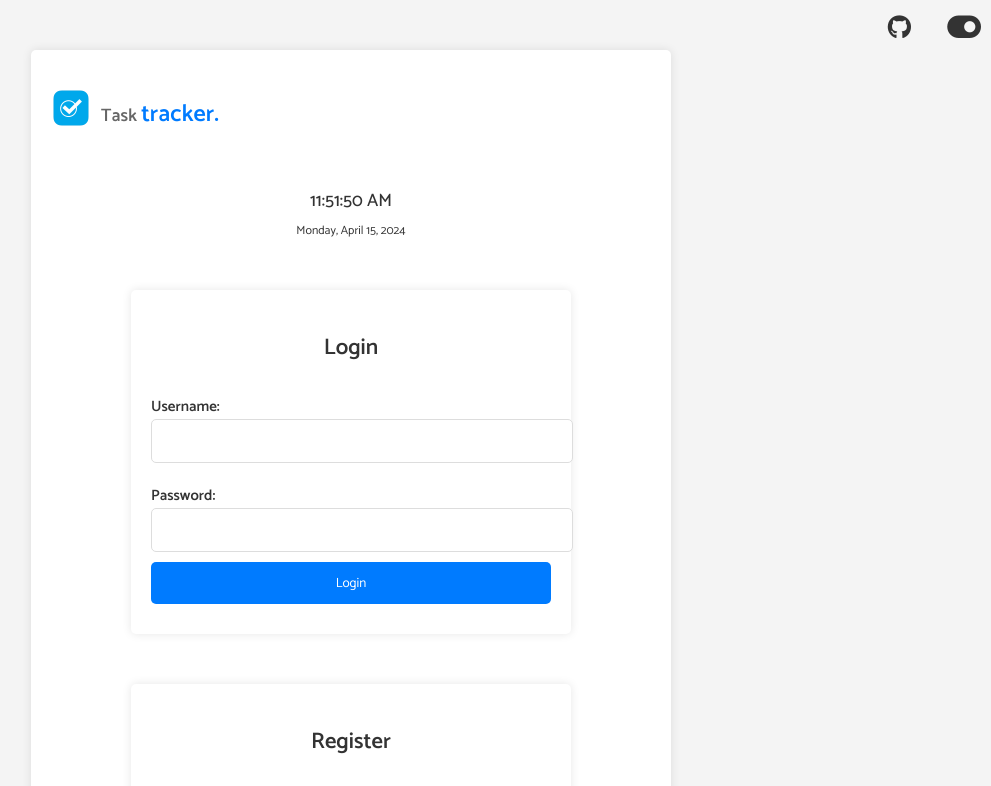
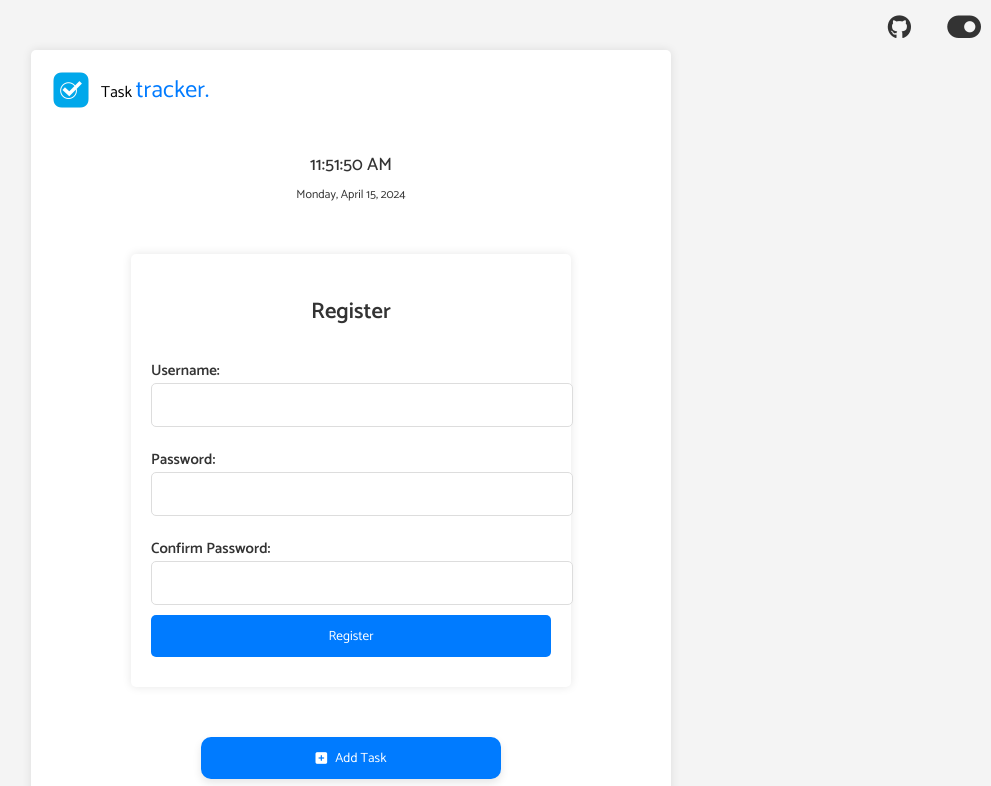
Before and after one commit to lebogangolifant/task_tracker, a website: page index.html in a window 1280 px wide. Shown: the top 786 px of the page, without its empty margins (289-1280 px from the left). Drawn offline with Linux system fonts and the light colour scheme; no server answers.

Commit message:
Remove login form
- Moved the login form to a separate page

```diff
--- a/index.html
+++ b/index.html
@@ -25,20 +25,10 @@
     <div class="container">
         <div class="logo-container">
             <img src="img/tasks-logo.png" alt="Task Tracker" class="logo">
-            <h1 id="logo">Task <span class="logo-theme">tracker.</span></h1>
+            <h0 id="logo">Task <span class="logo-theme">tracker.</span></h0>
         </div>
         <!-- div for digital clock -->
         <div id="digitalClock"></div>
-
-        <!-- User Login Form -->
-        <form id="loginForm" class="login-container" onsubmit="loginUser()">
-            <h2>Login</h2>
-            <label for="loginUsername">Username:</label>
-            <input type="text" id="loginUsername" required>
-            <label for="loginPassword">Password:</label>
-            <input type="password" id="loginPassword" required>
-            <button type="submit">Login</button>
-        </form>
 
         <!-- User Registration Form -->
         <form id="registrationForm" class="register-container" onsubmit="registerUser()">
```
